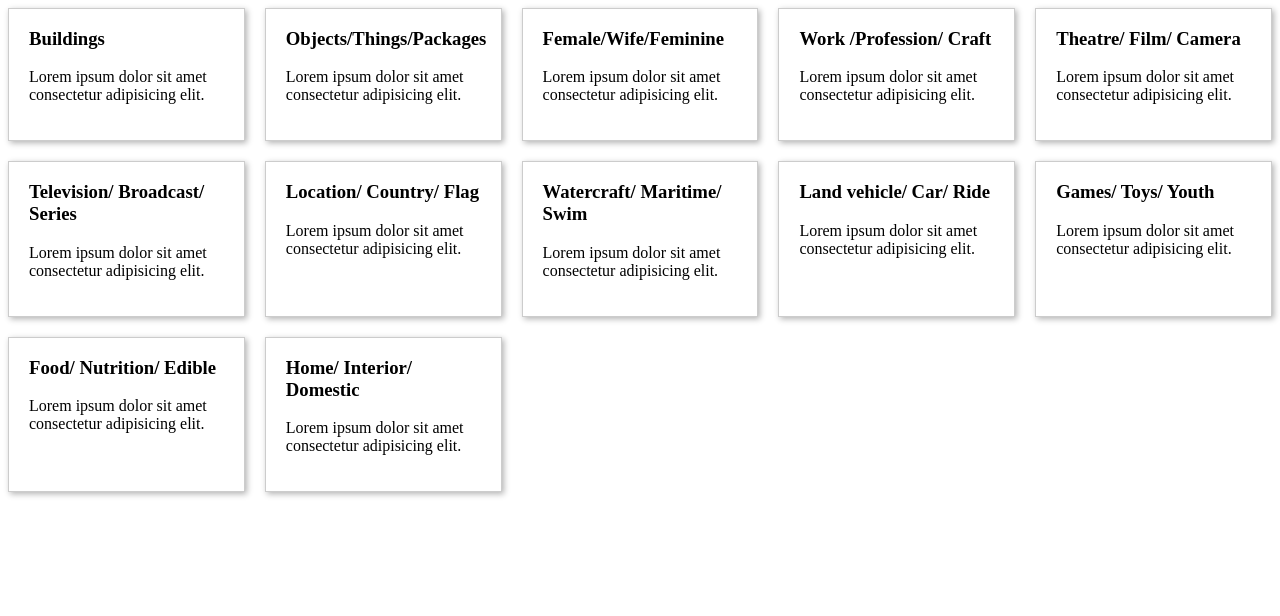
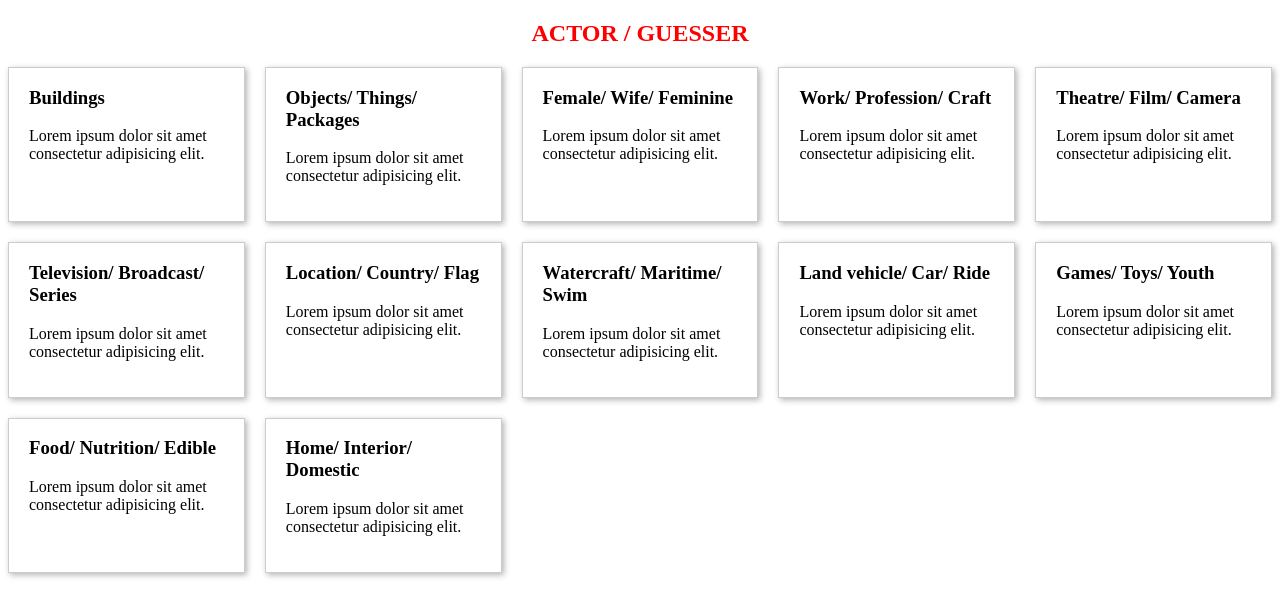
Before and after one commit to nair66/online_multiplayer, a website: page public/index.html in a window 1280 px wide. Drawn offline with nearby package versions, Linux system fonts and the light colour scheme; no server answers.

Commit message:
basic multtiplayer functionality

```diff
--- a/public/index.html
+++ b/public/index.html
@@ -2,38 +2,11 @@
 <html>
 <head>
     <title>Online Multiplayer</title>
-
-    <style>
-
-        .grid {
-          display: grid;
-          grid-template-columns: repeat(auto-fill, minmax(200px, 1fr));
-          grid-gap: 20px;
-          align-items: stretch;
-          }
-        .grid > article {
-          border: 1px solid #ccc;
-          box-shadow: 2px 2px 6px 0px  rgba(0,0,0,0.3);
-        }
-        .grid > article img {
-          max-width: 100%;
-        }
-        .card_content {
-          padding: 0 20px 20px;
-        }
-        .card_content > button {
-          background: rgb(1, 255, 242);
-          border: 0;
-          color: rgb(0, 0, 0);
-          padding: 10px;
-          width: 100%;
-          }
-
-        </style>
+    <link rel="stylesheet" href="./styles/style.css"/>
 </head>
 
 <body>
-
+<h2 id="player_role">Actor / Guesser</h2>
 <main id='container' class="grid">
 
   <article class="card">
@@ -47,7 +20,7 @@
   <article class="card">
     <!-- <img src="/pix/samples/24m.jpg" alt="Sample photo"> -->
     <div class="card_content">
-      <h3>Objects/Things/Packages</h3>
+      <h3>Objects/ Things/ Packages</h3>
       <p>Lorem ipsum dolor sit amet consectetur adipisicing elit.</p>
 
     </div>
@@ -55,7 +28,7 @@
   <article class="card">
     <!-- <img src="/pix/samples/22l.jpg" alt="Sample photo"> -->
     <div class="card_content">
-      <h3>Female/Wife/Feminine</h3>
+      <h3>Female/ Wife/ Feminine</h3>
       <p>Lorem ipsum dolor sit amet consectetur adipisicing elit.</p>
 
     </div>
@@ -63,7 +36,7 @@
   <article class="card">
     <!-- <img src="/pix/samples/15l.jpg" alt="Sample photo"> -->
     <div class="card_content">
-      <h3>Work /Profession/ Craft</h3>
+      <h3>Work/ Profession/ Craft</h3>
       <p>Lorem ipsum dolor sit amet consectetur adipisicing elit.</p>
 
     </div>
--- /dev/null
+++ b/public/styles/style.css
@@ -0,0 +1,30 @@
+.grid {
+    display: grid;
+    grid-template-columns: repeat(auto-fill, minmax(200px, 1fr));
+    grid-gap: 20px;
+    align-items: stretch;
+    }
+  .grid > article {
+    border: 1px solid #ccc;
+    box-shadow: 2px 2px 6px 0px  rgba(0,0,0,0.3);
+  }
+  .grid > article img {
+    max-width: 100%;
+  }
+  .card_content {
+    padding: 0 20px 20px;
+  }
+  .card_content > button {
+    background: rgb(1, 255, 242);
+    border: 0;
+    color: rgb(0, 0, 0);
+    padding: 10px;
+    width: 100%;
+    }
+  #player_role{
+      align-self: center;
+      display: block;
+      text-align: center;
+      text-transform: uppercase;
+      color: red;
+  }
--- a/src/index.js
+++ b/src/index.js
@@ -16,11 +16,11 @@ selectedElements = new Set([])
 io.on('connection',(socket) => {
 
     console.log('New Websocket connection')
-    console.log(io.sockets.sockets.keys())
+    // console.log(io.sockets.sockets.keys())
     socket.emit('cardSelectionUpdate',[...selectedElements])
 
     socket.on('cardClicked',(cardItemIndex) => {
-        console.log(socket.id)
+        // console.log(socket.id)
         if(!selectedElements.has(cardItemIndex)){
 
             selectedElements.add(cardItemIndex)
```
